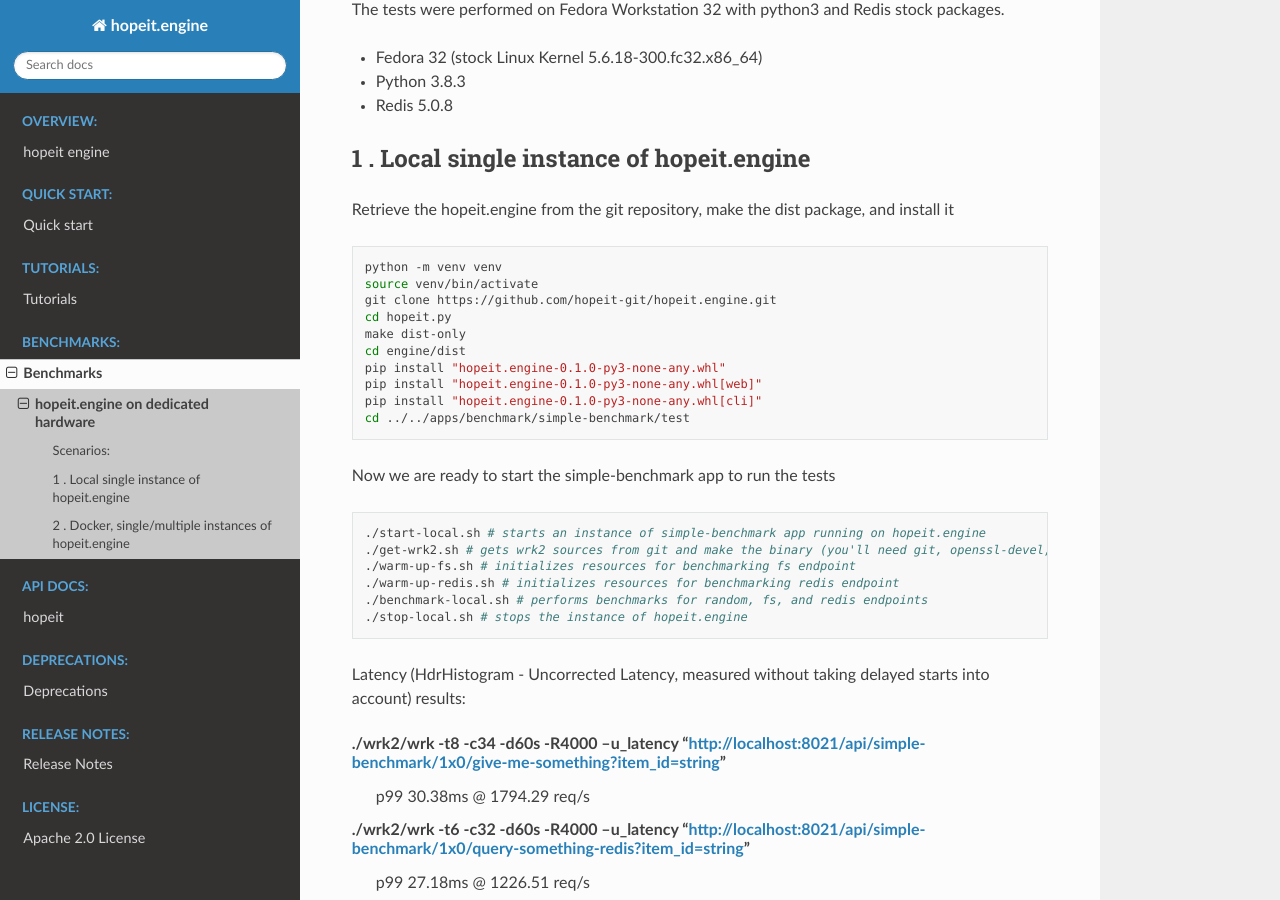
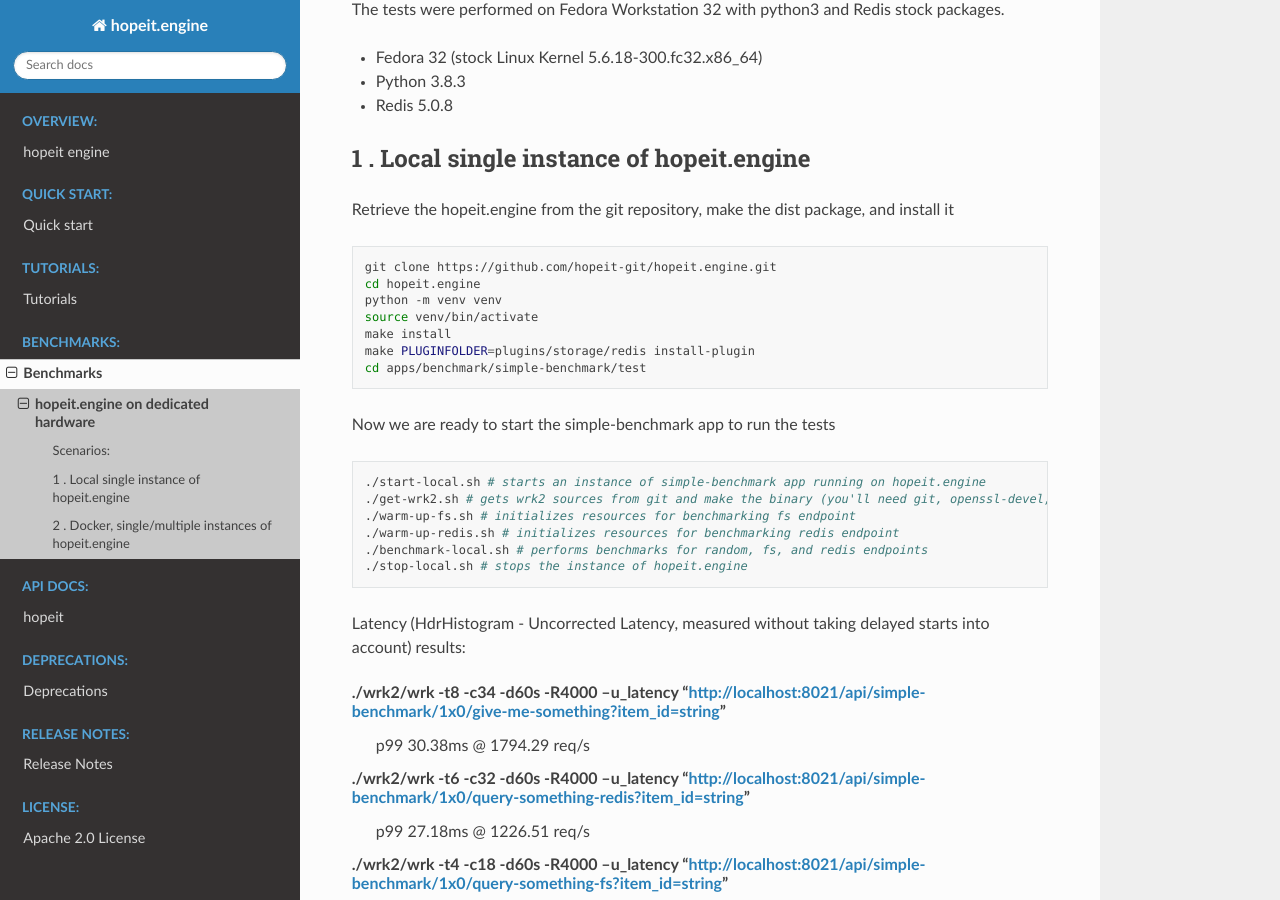
Before and after one commit to hopeit-git/hopeit.engine, a Sphinx documentation site: the page built from docs/source/benchmark/dedicated.rst, in a window 1280 px wide and 900 px high, scrolled down 1010 px. Built offline with Sphinx 7.4.7 and the Read the Docs theme 2.0.0, drawn with Linux system fonts in a browser that asks for light colours.

Commit message:
Fixed benchmark to use redis_storage plugin (#3)
Co-authored-by: Leo <leosmerling-hopeit@noreply.github.com>

```diff
--- a/docs/source/benchmark/dedicated.rst
+++ b/docs/source/benchmark/dedicated.rst
@@ -47,16 +47,13 @@
 
 .. code-block:: bash
 
+    git clone https://github.com/hopeit-git/hopeit.engine.git
+    cd hopeit.engine
     python -m venv venv
     source venv/bin/activate
-    git clone https://github.com/hopeit-git/hopeit.engine.git
-    cd hopeit.py
-    make dist-only
-    cd engine/dist
-    pip install "hopeit.engine-0.1.0-py3-none-any.whl"
-    pip install "hopeit.engine-0.1.0-py3-none-any.whl[web]"
-    pip install "hopeit.engine-0.1.0-py3-none-any.whl[cli]"
-    cd ../../apps/benchmark/simple-benchmark/test
+    make install
+    make PLUGINFOLDER=plugins/storage/redis install-plugin
+    cd apps/benchmark/simple-benchmark/test
 
 Now we are ready to start the simple-benchmark app to run the tests
 
```
Also changed, not shown: 4 other files.
